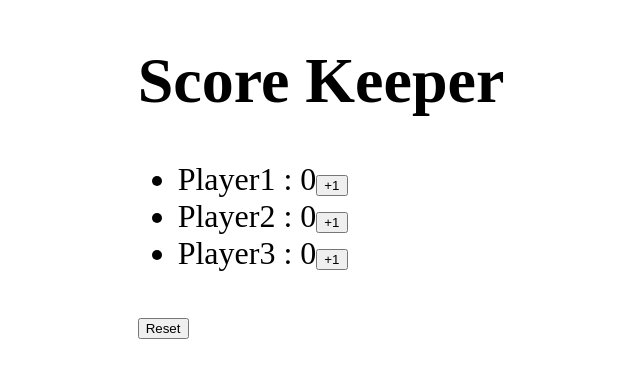
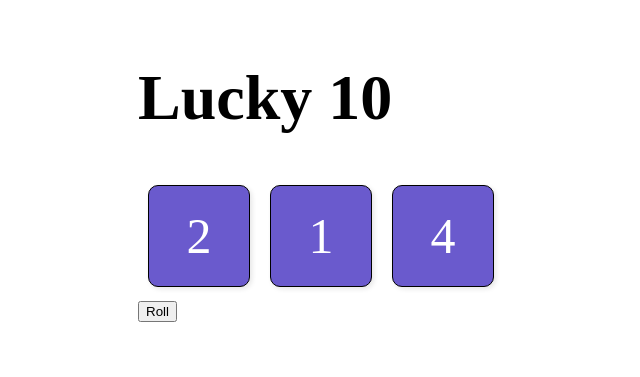
Before and after one commit to theriakhurana/Learning-React, a React (Create React App) app: page / in a window 1280 px wide. Shown: the part 237-614 px from the top of the page, without its empty margins (319-959 px from the left). Built offline with nearby package versions, Linux system fonts and the light colour scheme.

Commit message:
created basic functionality of Lucky N game

```diff
--- a/src/App.js
+++ b/src/App.js
@@ -1,19 +1,29 @@
-import "./App.css"
+import "./App.css";
+import LuckyN from "./LuckyN";
 // import Counter from "./Counter";
 // import Dumbo from "./Dumbo";
-import ScoreKeeper from "./ScoreKeeper";
+// import ScoreKeeper from "./ScoreKeeper";
 // import EmojiClicker from "./EmojiClicker";
-function App(){
+// import Dice from "./Dice";
+// import Die from "./Die";
+//import LuckyN from "./LuckyN";
+function App() {
   return (
     <div className="App">
       {/* <Counter /> */}
       {/* <Dumbo /> */}
       {/* <ScoreKeeper /> */}
       {/* <EmojiClicker /> */}
+      {/* <Die val={2}/> */}
 
-      <ScoreKeeper numPlayers={3} target={3} />
+      {/* <Dice dice={[1,2,3,4]} color = "red"/>
+      <Dice dice={[3,1,3,6]} />
+      <Dice dice={[1,2,4,1]} /> */}
+      {/* <ScoreKeeper numPlayers={3} target={3} /> */}
+
+      <LuckyN numDice={3} goal={10} />
     </div>
   );
 }
 
-export default App
+export default App;
--- /dev/null
+++ b/src/Dice.jsx
@@ -0,0 +1,12 @@
+import Die from "./Die";
+import "./die.css";
+
+export default function Dice({ dice, color}) {
+  return (
+    <section className="Dice">
+      {dice.map((val, i) =>{
+        return <Die key ={i} val={val} color={color}/>
+      })}
+    </section>
+  )
+};
--- /dev/null
+++ b/src/Die.jsx
@@ -0,0 +1,9 @@
+import "./die.css";
+
+export default function Die({ val, color="slateblue"}) {
+  return (
+    <div className="Die" style={{ backgroundColor: color }}>
+      {val}
+    </div>
+  );
+}
--- /dev/null
+++ b/src/LuckyN.jsx
@@ -0,0 +1,18 @@
+import { useState } from "react";
+import { getRolls, sum } from "./utils";
+import Dice from "./Dice";
+//props: num, goal
+//state: dice array
+// event: roll button
+export default function LuckyN({numDice = 2, goal = 7}) {
+  const [dice, setDice] = useState(getRolls(numDice));
+  const isWinner = sum(dice) === goal;
+  const roll = () => setDice(getRolls(numDice));
+  return (
+    <main className="LuckyN">
+      <h1>Lucky {goal} {isWinner && "You Win!"}</h1>
+      <Dice dice={dice} />
+      <button onClick={roll}>Roll</button>
+    </main>
+  );
+}
--- /dev/null
+++ b/src/die.css
@@ -0,0 +1,22 @@
+.Die{
+    display: inline-block;
+    width: 100px;
+    height: 100px;
+    border: 1px solid black;
+    margin: 0 10px;
+    font-size: 50px;
+    text-align: center;
+    line-height: 100px;
+    color: white;
+    background-color: rgb(80, 31, 99);
+    border-radius: 10px;
+    box-shadow: 2px 2px 5px rgba(0,0,0,0.1);
+    cursor: pointer;
+    transition: transform 0.3s;
+}
+
+.Dice{
+    display: flex;
+    justify-content: center;
+    margin-top: 50px;
+}
--- /dev/null
+++ b/src/utils.js
@@ -0,0 +1,16 @@
+
+// random number btw 1 and 6
+function d6(){
+  return Math.floor(Math.random() * 6) + 1;
+}
+
+// get n rolls => [num, ...]
+function getRolls(n){
+  return Array.from({length: n}, () => d6());
+}
+
+function sum(nums){
+  return nums.reduce((prev, curr) => prev + curr, 0);
+}
+
+export {d6, getRolls, sum};
```
Also changed, not shown: src/EmojiClicker.jsx (+26 -24 lines), src/Lucky7.jsx (added, +23 -0 lines).
